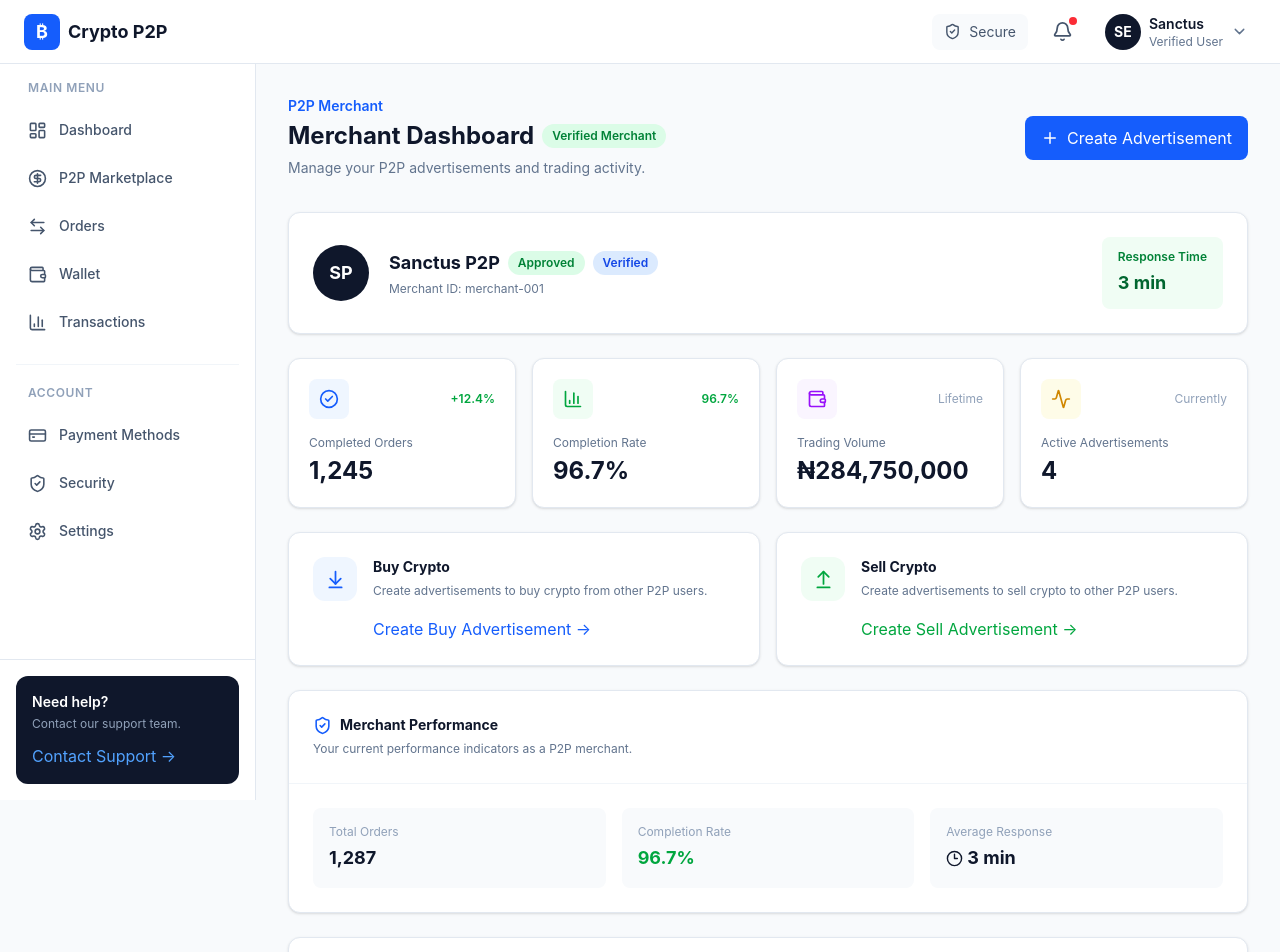
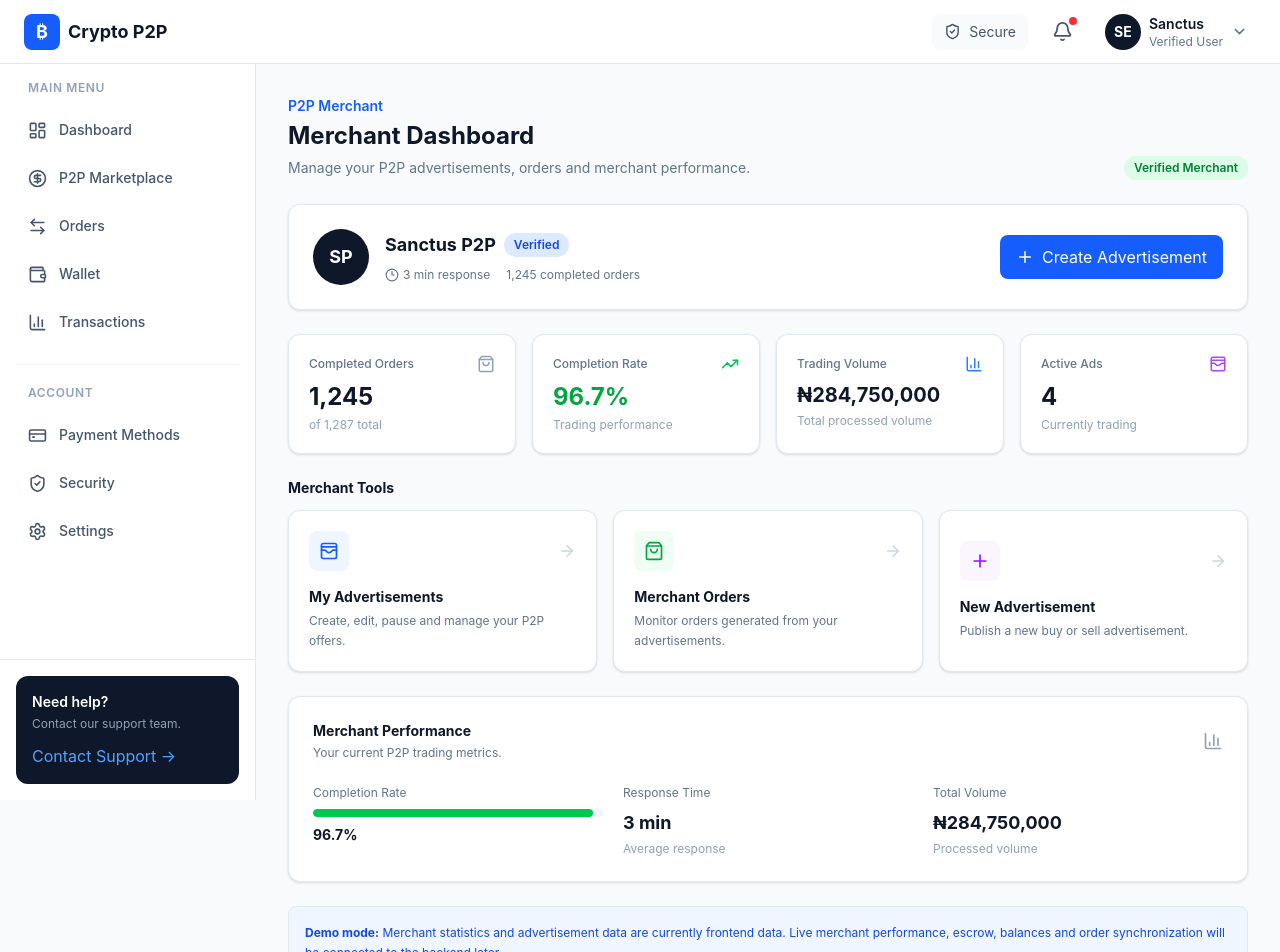
Before and after one commit to Sanctiexchange/crypto-p2p, a React (Vite) app: page /merchant in a window 1280 px wide. Shown: the top 952 px of the page. Built offline with nearby package versions, Linux system fonts and the light colour scheme.

Commit message:
Merchant dashboard update

```diff
--- a/src/pages/merchant/MerchantDashboard.tsx
+++ b/src/pages/merchant/MerchantDashboard.tsx
@@ -1,59 +1,100 @@
 import {
-  Activity,
-  ArrowDownToLine,
-  ArrowUpFromLine,
+  ArrowRight,
   BarChart3,
-  CheckCircle2,
   Clock3,
   Plus,
-  ShieldCheck,
-  Wallet,
+  ShoppingBag,
+  TrendingUp,
+  WalletCards,
 } from "lucide-react";
 
 import { useNavigate } from "react-router-dom";
 
+import Card from "../../components/common/Card";
+import Button from "../../components/common/Button";
 import Badge from "../../components/common/Badge";
-import Button from "../../components/common/Button";
-import Card from "../../components/common/Card";
 
 import { merchantProfile } from "../../data/merchant";
 
 function MerchantDashboard() {
   const navigate = useNavigate();
 
-  const formatNaira = (value: number) =>
-    `₦${value.toLocaleString("en-NG", {
-      maximumFractionDigits: 0,
-    })}`;
+  const formatCurrency = (
+    amount: number,
+  ) => {
+    return `₦${amount.toLocaleString()}`;
+  };
 
   return (
-    <div className="mx-auto w-full max-w-7xl">
+    <div className="mx-auto w-full max-w-6xl">
       {/* Header */}
-      <div className="mb-8 flex flex-col gap-5 sm:flex-row sm:items-center sm:justify-between">
-        <div>
+      <div className="mb-6">
         <p className="text-sm font-semibold text-blue-600">
           P2P Merchant
         </p>
 
-          <div className="mt-1 flex flex-wrap items-center gap-2">
+        <div className="mt-1 flex flex-col gap-4 sm:flex-row sm:items-end sm:justify-between">
+          <div>
             <h1 className="text-2xl font-bold text-slate-900">
               Merchant Dashboard
             </h1>
+
+            <p className="mt-1 text-sm leading-6 text-slate-500">
+              Manage your P2P advertisements, orders and
+              merchant performance.
+            </p>
+          </div>
 
           <Badge variant="success">
             Verified Merchant
           </Badge>
         </div>
+      </div>
 
-          <p className="mt-1 text-sm leading-6 text-slate-500">
-            Manage your P2P advertisements and trading
-            activity.
-          </p>
+      {/* Merchant identity */}
+      <Card className="mb-6 overflow-hidden">
+        <div className="flex flex-col gap-5 p-5 sm:flex-row sm:items-center sm:justify-between sm:p-6">
+          <div className="flex items-center gap-4">
+            <div className="flex h-14 w-14 shrink-0 items-center justify-center rounded-full bg-slate-900 text-lg font-bold text-white">
+              SP
+            </div>
+
+            <div>
+              <div className="flex flex-wrap items-center gap-2">
+                <h2 className="text-lg font-bold text-slate-900">
+                  {merchantProfile.displayName}
+                </h2>
+
+                <Badge variant="info">
+                  {merchantProfile.tier
+                    .charAt(0)
+                    .toUpperCase() +
+                    merchantProfile.tier.slice(
+                      1,
+                    )}
+                </Badge>
+              </div>
+
+              <div className="mt-2 flex flex-wrap items-center gap-x-4 gap-y-1 text-xs text-slate-500">
+                <span className="flex items-center gap-1">
+                  <Clock3 size={14} />
+                  {merchantProfile.responseTimeMinutes} min
+                  response
+                </span>
+
+                <span>
+                  {merchantProfile.completedOrders.toLocaleString()}{" "}
+                  completed orders
+                </span>
+              </div>
+            </div>
           </div>
 
           <Button
             onClick={() =>
-            navigate("/merchant/ads/create")
+              navigate(
+                "/merchant/ads/create",
+              )
             }
             className="w-full sm:w-auto"
           >
@@ -64,267 +105,274 @@ function MerchantDashboard() {
             Create Advertisement
           </Button>
         </div>
+      </Card>
 
-      {/* Merchant Profile */}
-      <Card className="mb-6 overflow-hidden">
-        <div className="flex flex-col gap-5 p-5 sm:flex-row sm:items-center sm:p-6">
-          <div className="flex h-14 w-14 shrink-0 items-center justify-center rounded-full bg-slate-900 text-lg font-bold text-white">
-            SP
+      {/* Stats */}
+      <div className="mb-6 grid gap-4 sm:grid-cols-2 lg:grid-cols-4">
+        <Card className="p-5">
+          <div className="flex items-center justify-between">
+            <p className="text-xs font-medium text-slate-500">
+              Completed Orders
+            </p>
+
+            <ShoppingBag
+              size={18}
+              className="text-slate-400"
+            />
           </div>
 
-          <div className="min-w-0 flex-1">
-            <div className="flex flex-wrap items-center gap-2">
-              <h2 className="text-lg font-bold text-slate-900">
-                {merchantProfile.displayName}
+          <p className="mt-2 text-2xl font-bold text-slate-900">
+            {merchantProfile.completedOrders.toLocaleString()}
+          </p>
+
+          <p className="mt-1 text-xs text-slate-400">
+            of {merchantProfile.totalOrders.toLocaleString()} total
+          </p>
+        </Card>
+
+        <Card className="p-5">
+          <div className="flex items-center justify-between">
+            <p className="text-xs font-medium text-slate-500">
+              Completion Rate
+            </p>
+
+            <TrendingUp
+              size={18}
+              className="text-green-500"
+            />
+          </div>
+
+          <p className="mt-2 text-2xl font-bold text-green-600">
+            {merchantProfile.completionRate}%
+          </p>
+
+          <p className="mt-1 text-xs text-slate-400">
+            Trading performance
+          </p>
+        </Card>
+
+        <Card className="p-5">
+          <div className="flex items-center justify-between">
+            <p className="text-xs font-medium text-slate-500">
+              Trading Volume
+            </p>
+
+            <BarChart3
+              size={18}
+              className="text-blue-500"
+            />
+          </div>
+
+          <p className="mt-2 text-xl font-bold text-slate-900">
+            {formatCurrency(
+              merchantProfile.totalVolumeNGN,
+            )}
+          </p>
+
+          <p className="mt-1 text-xs text-slate-400">
+            Total processed volume
+          </p>
+        </Card>
+
+        <Card className="p-5">
+          <div className="flex items-center justify-between">
+            <p className="text-xs font-medium text-slate-500">
+              Active Ads
+            </p>
+
+            <WalletCards
+              size={18}
+              className="text-purple-500"
+            />
+          </div>
+
+          <p className="mt-2 text-2xl font-bold text-slate-900">
+            {merchantProfile.activeAds}
+          </p>
+
+          <p className="mt-1 text-xs text-slate-400">
+            Currently trading
+          </p>
+        </Card>
+      </div>
+
+      {/* Quick Actions */}
+      <div className="mb-6">
+        <h2 className="mb-3 text-sm font-bold text-slate-900">
+          Merchant Tools
         </h2>
 
-              <Badge variant="success">
-                Approved
-              </Badge>
-
-              <Badge variant="info">
-                {merchantProfile.tier
-                  .charAt(0)
-                  .toUpperCase() +
-                  merchantProfile.tier.slice(1)}
-              </Badge>
+        <div className="grid gap-4 md:grid-cols-3">
+          <button
+            type="button"
+            onClick={() =>
+              navigate(
+                "/merchant/ads",
+              )
+            }
+            className="group rounded-xl border border-slate-200 bg-white p-5 text-left shadow-sm transition hover:border-blue-300 hover:shadow-md"
+          >
+            <div className="flex items-center justify-between">
+              <div className="flex h-10 w-10 items-center justify-center rounded-lg bg-blue-50 text-blue-600">
+                <WalletCards size={20} />
               </div>
 
+              <ArrowRight
+                size={18}
+                className="text-slate-300 transition group-hover:translate-x-1 group-hover:text-slate-600"
+              />
+            </div>
+
+            <h3 className="mt-4 text-sm font-bold text-slate-900">
+              My Advertisements
+            </h3>
+
+            <p className="mt-1 text-xs leading-5 text-slate-500">
+              Create, edit, pause and manage your P2P offers.
+            </p>
+          </button>
+
+          <button
+            type="button"
+            onClick={() =>
+              navigate(
+                "/merchant/orders",
+              )
+            }
+            className="group rounded-xl border border-slate-200 bg-white p-5 text-left shadow-sm transition hover:border-blue-300 hover:shadow-md"
+          >
+            <div className="flex items-center justify-between">
+              <div className="flex h-10 w-10 items-center justify-center rounded-lg bg-green-50 text-green-600">
+                <ShoppingBag size={20} />
+              </div>
+
+              <ArrowRight
+                size={18}
+                className="text-slate-300 transition group-hover:translate-x-1 group-hover:text-slate-600"
+              />
+            </div>
+
+            <h3 className="mt-4 text-sm font-bold text-slate-900">
+              Merchant Orders
+            </h3>
+
+            <p className="mt-1 text-xs leading-5 text-slate-500">
+              Monitor orders generated from your advertisements.
+            </p>
+          </button>
+
+          <button
+            type="button"
+            onClick={() =>
+              navigate(
+                "/merchant/ads/create",
+              )
+            }
+            className="group rounded-xl border border-slate-200 bg-white p-5 text-left shadow-sm transition hover:border-blue-300 hover:shadow-md"
+          >
+            <div className="flex items-center justify-between">
+              <div className="flex h-10 w-10 items-center justify-center rounded-lg bg-purple-50 text-purple-600">
+                <Plus size={20} />
+              </div>
+
+              <ArrowRight
+                size={18}
+                className="text-slate-300 transition group-hover:translate-x-1 group-hover:text-slate-600"
+              />
+            </div>
+
+            <h3 className="mt-4 text-sm font-bold text-slate-900">
+              New Advertisement
+            </h3>
+
+            <p className="mt-1 text-xs leading-5 text-slate-500">
+              Publish a new buy or sell advertisement.
+            </p>
+          </button>
+        </div>
+      </div>
+
+      {/* Performance */}
+      <Card className="mb-6 p-5 sm:p-6">
+        <div className="flex items-center justify-between">
+          <div>
+            <h2 className="text-sm font-bold text-slate-900">
+              Merchant Performance
+            </h2>
+
             <p className="mt-1 text-xs text-slate-500">
-              Merchant ID: {merchantProfile.id}
+              Your current P2P trading metrics.
             </p>
           </div>
 
-          <div className="rounded-lg bg-green-50 px-4 py-3">
-            <p className="text-xs font-semibold text-green-700">
+          <BarChart3
+            size={20}
+            className="text-slate-400"
+          />
+        </div>
+
+        <div className="mt-6 grid gap-5 sm:grid-cols-3">
+          <div>
+            <p className="text-xs text-slate-500">
+              Completion Rate
+            </p>
+
+            <div className="mt-2 h-2 overflow-hidden rounded-full bg-slate-100">
+              <div
+                className="h-full rounded-full bg-green-500"
+                style={{
+                  width: `${merchantProfile.completionRate}%`,
+                }}
+              />
+            </div>
+
+            <p className="mt-2 text-sm font-bold text-slate-900">
+              {merchantProfile.completionRate}%
+            </p>
+          </div>
+
+          <div>
+            <p className="text-xs text-slate-500">
               Response Time
             </p>
 
-            <p className="mt-1 text-lg font-bold text-green-800">
+            <p className="mt-2 text-lg font-bold text-slate-900">
               {merchantProfile.responseTimeMinutes} min
+            </p>
+
+            <p className="mt-1 text-xs text-slate-400">
+              Average response
+            </p>
+          </div>
+
+          <div>
+            <p className="text-xs text-slate-500">
+              Total Volume
+            </p>
+
+            <p className="mt-2 text-lg font-bold text-slate-900">
+              {formatCurrency(
+                merchantProfile.totalVolumeNGN,
+              )}
+            </p>
+
+            <p className="mt-1 text-xs text-slate-400">
+              Processed volume
             </p>
           </div>
         </div>
       </Card>
 
-      {/* Statistics */}
-      <div className="mb-6 grid gap-4 sm:grid-cols-2 xl:grid-cols-4">
-        <Card className="p-5">
-          <div className="flex items-center justify-between">
-            <div className="flex h-10 w-10 items-center justify-center rounded-lg bg-blue-50 text-blue-600">
-              <CheckCircle2 size={20} />
-            </div>
-
-            <span className="text-xs font-semibold text-green-600">
-              +12.4%
-            </span>
-          </div>
-
-          <p className="mt-4 text-xs text-slate-500">
-            Completed Orders
-          </p>
-
-          <p className="mt-1 text-2xl font-bold text-slate-900">
-            {merchantProfile.completedOrders.toLocaleString()}
-          </p>
-        </Card>
-
-        <Card className="p-5">
-          <div className="flex items-center justify-between">
-            <div className="flex h-10 w-10 items-center justify-center rounded-lg bg-green-50 text-green-600">
-              <BarChart3 size={20} />
-            </div>
-
-            <span className="text-xs font-semibold text-green-600">
-              {merchantProfile.completionRate}%
-            </span>
-          </div>
-
-          <p className="mt-4 text-xs text-slate-500">
-            Completion Rate
-          </p>
-
-          <p className="mt-1 text-2xl font-bold text-slate-900">
-            {merchantProfile.completionRate}%
-          </p>
-        </Card>
-
-        <Card className="p-5">
-          <div className="flex items-center justify-between">
-            <div className="flex h-10 w-10 items-center justify-center rounded-lg bg-purple-50 text-purple-600">
-              <Wallet size={20} />
-            </div>
-
-            <span className="text-xs text-slate-400">
-              Lifetime
-            </span>
-          </div>
-
-          <p className="mt-4 text-xs text-slate-500">
-            Trading Volume
-          </p>
-
-          <p className="mt-1 wrap-break-words text-2xl font-bold text-slate-900">
-            {formatNaira(
-              merchantProfile.totalVolumeNGN,
-            )}
-          </p>
-        </Card>
-
-        <Card className="p-5">
-          <div className="flex items-center justify-between">
-            <div className="flex h-10 w-10 items-center justify-center rounded-lg bg-yellow-50 text-yellow-600">
-              <Activity size={20} />
-            </div>
-
-            <span className="text-xs text-slate-400">
-              Currently
-            </span>
-          </div>
-
-          <p className="mt-4 text-xs text-slate-500">
-            Active Advertisements
-          </p>
-
-          <p className="mt-1 text-2xl font-bold text-slate-900">
-            {merchantProfile.activeAds}
-          </p>
-        </Card>
-      </div>
-
-      {/* Quick Actions */}
-      <div className="mb-6 grid gap-4 lg:grid-cols-2">
-        <Card className="p-5 sm:p-6">
-          <div className="flex items-start gap-4">
-            <div className="flex h-11 w-11 shrink-0 items-center justify-center rounded-xl bg-blue-50 text-blue-600">
-              <ArrowDownToLine size={21} />
-            </div>
-
-            <div className="min-w-0">
-              <h2 className="text-sm font-bold text-slate-900">
-                Buy Crypto
-              </h2>
-
-              <p className="mt-1 text-xs leading-5 text-slate-500">
-                Create advertisements to buy crypto from
-                other P2P users.
-              </p>
-
-              <button
-                type="button"
-                onClick={() =>
-                  navigate(
-                    "/merchant/ads/create?type=buy",
-                  )
-                }
-                className="mt-4 text-xs font-semibold text-blue-600 hover:text-blue-700"
-              >
-                Create Buy Advertisement →
-              </button>
-            </div>
-          </div>
-        </Card>
-
-        <Card className="p-5 sm:p-6">
-          <div className="flex items-start gap-4">
-            <div className="flex h-11 w-11 shrink-0 items-center justify-center rounded-xl bg-green-50 text-green-600">
-              <ArrowUpFromLine size={21} />
-            </div>
-
-            <div className="min-w-0">
-              <h2 className="text-sm font-bold text-slate-900">
-                Sell Crypto
-              </h2>
-
-              <p className="mt-1 text-xs leading-5 text-slate-500">
-                Create advertisements to sell crypto to
-                other P2P users.
-              </p>
-
-              <button
-                type="button"
-                onClick={() =>
-                  navigate(
-                    "/merchant/ads/create?type=sell",
-                  )
-                }
-                className="mt-4 text-xs font-semibold text-green-600 hover:text-green-700"
-              >
-                Create Sell Advertisement →
-              </button>
-            </div>
-          </div>
-        </Card>
-      </div>
-
-      {/* Merchant Performance */}
-      <Card className="mb-6 overflow-hidden">
-        <div className="border-b border-slate-100 p-5 sm:p-6">
-          <div className="flex items-center gap-2">
-            <ShieldCheck
-              size={19}
-              className="text-blue-600"
-            />
-
-            <h2 className="text-sm font-bold text-slate-900">
-              Merchant Performance
-            </h2>
-          </div>
-
-          <p className="mt-1 text-xs leading-5 text-slate-500">
-            Your current performance indicators as a P2P
-            merchant.
+      {/* Protection */}
+      <div className="rounded-lg border border-blue-100 bg-blue-50 p-4">
+        <p className="text-xs leading-5 text-blue-700">
+          <strong>Demo mode:</strong>{" "}
+          Merchant statistics and advertisement data are
+          currently frontend data. Live merchant performance,
+          escrow, balances and order synchronization will be
+          connected to the backend later.
         </p>
       </div>
-
-        <div className="grid gap-4 p-5 sm:grid-cols-3 sm:p-6">
-          <div className="rounded-lg bg-slate-50 p-4">
-            <p className="text-xs text-slate-400">
-              Total Orders
-            </p>
-
-            <p className="mt-1 text-lg font-bold text-slate-900">
-              {merchantProfile.totalOrders.toLocaleString()}
-            </p>
-          </div>
-
-          <div className="rounded-lg bg-slate-50 p-4">
-            <p className="text-xs text-slate-400">
-              Completion Rate
-            </p>
-
-            <p className="mt-1 text-lg font-bold text-green-600">
-              {merchantProfile.completionRate}%
-            </p>
-          </div>
-
-          <div className="rounded-lg bg-slate-50 p-4">
-            <p className="text-xs text-slate-400">
-              Average Response
-            </p>
-
-            <p className="mt-1 flex items-center gap-1 text-lg font-bold text-slate-900">
-              <Clock3 size={17} />
-              {merchantProfile.responseTimeMinutes} min
-            </p>
-          </div>
-        </div>
-      </Card>
-
-      {/* Demo Notice */}
-      <Card className="border-blue-100 bg-blue-50 p-4 sm:p-5">
-        <p className="text-sm font-semibold text-blue-800">
-          Merchant Demo
-        </p>
-
-        <p className="mt-1 text-xs leading-5 text-blue-700">
-          Merchant statistics and status are currently
-          simulated for the frontend prototype. Real merchant
-          verification, balances, trading volume and
-          performance calculations will be connected to the
-          backend later.
-        </p>
-      </Card>
     </div>
   );
 }
```
Lines whose indentation alone changed are shown as unchanged.
